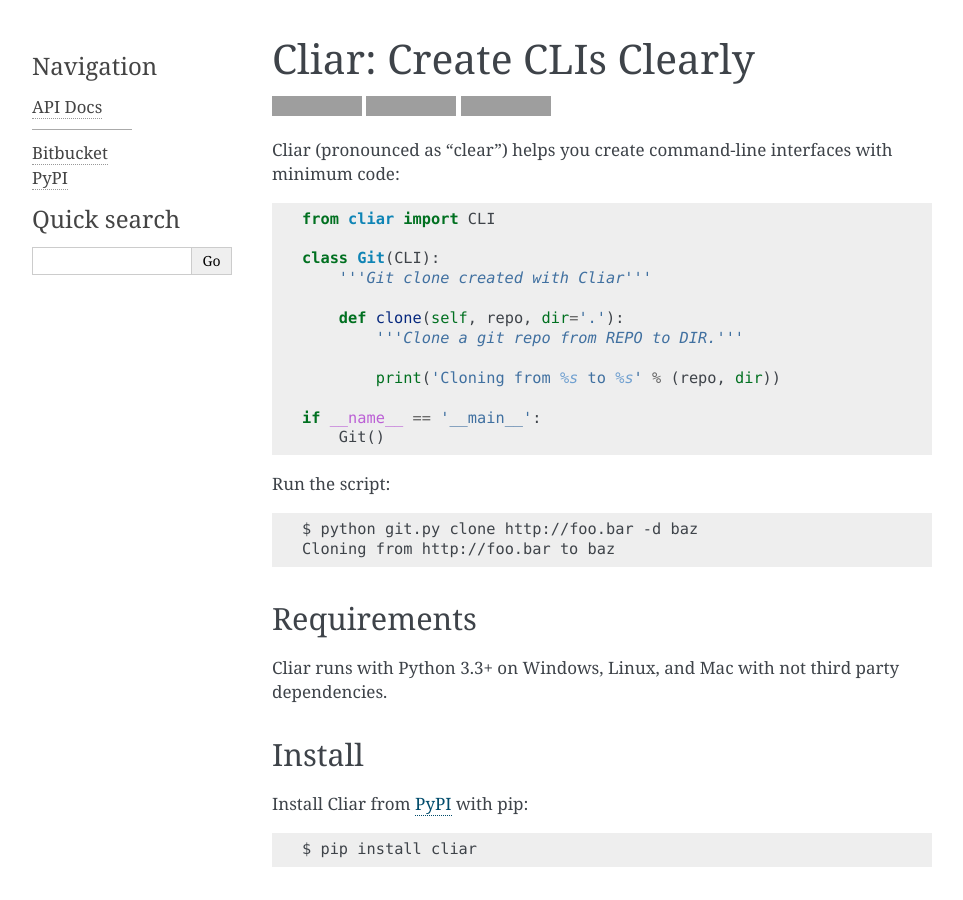
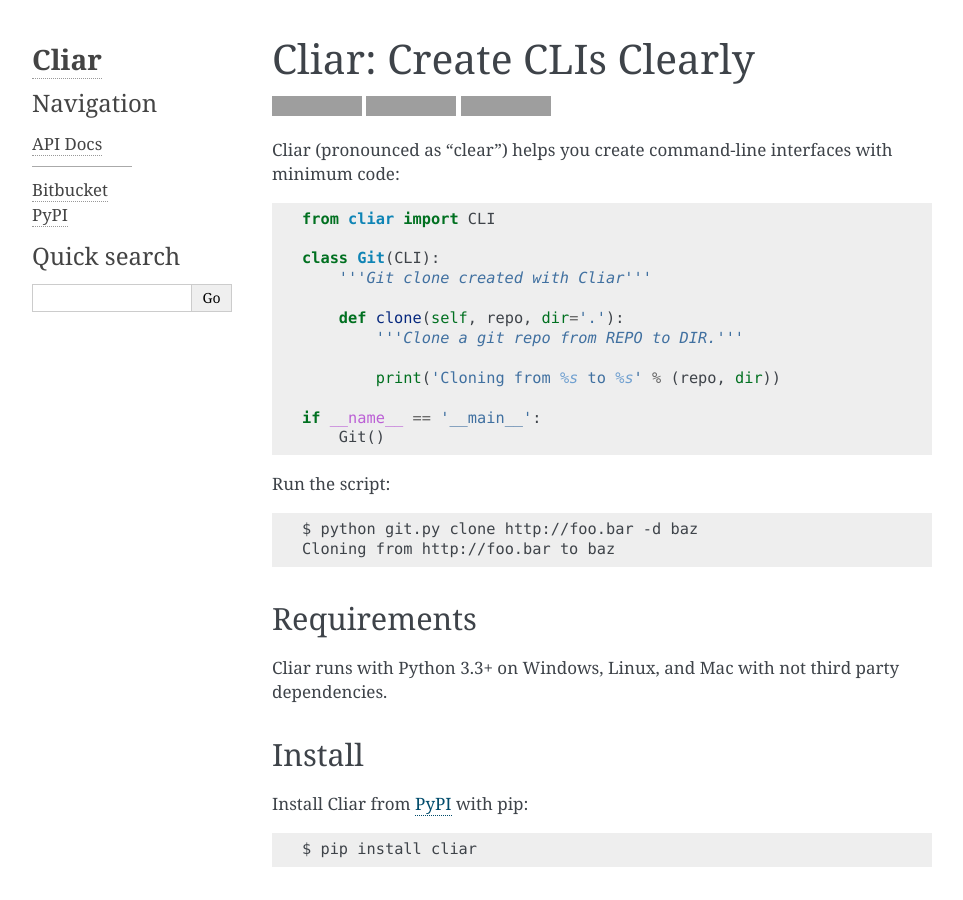
Before and after one commit to moigagoo/cliar, a Sphinx documentation site: the page built from docs/index.rst, in a window 1280 px wide and 900 px high. Shown: the whole window, without its empty margins (148-1111 px from the left). Built offline with Sphinx 7.4.7, drawn with Linux system fonts in a browser that asks for light colours; grey boxes are pictures that could not be loaded.

Commit message:
Docs: Logo added.

```diff
--- a/docs/conf.py
+++ b/docs/conf.py
@@ -167,7 +167,7 @@
 # Custom sidebar templates, maps document names to template names.
 html_sidebars = {
    '**': [
-       'navigation.html', 'searchbox.html', 'donate.html',
+       'about.html', 'navigation.html', 'searchbox.html', 'donate.html',
    ]
 }
 
```
Also changed, not shown: docs/index.rst (line endings or trailing spaces).
